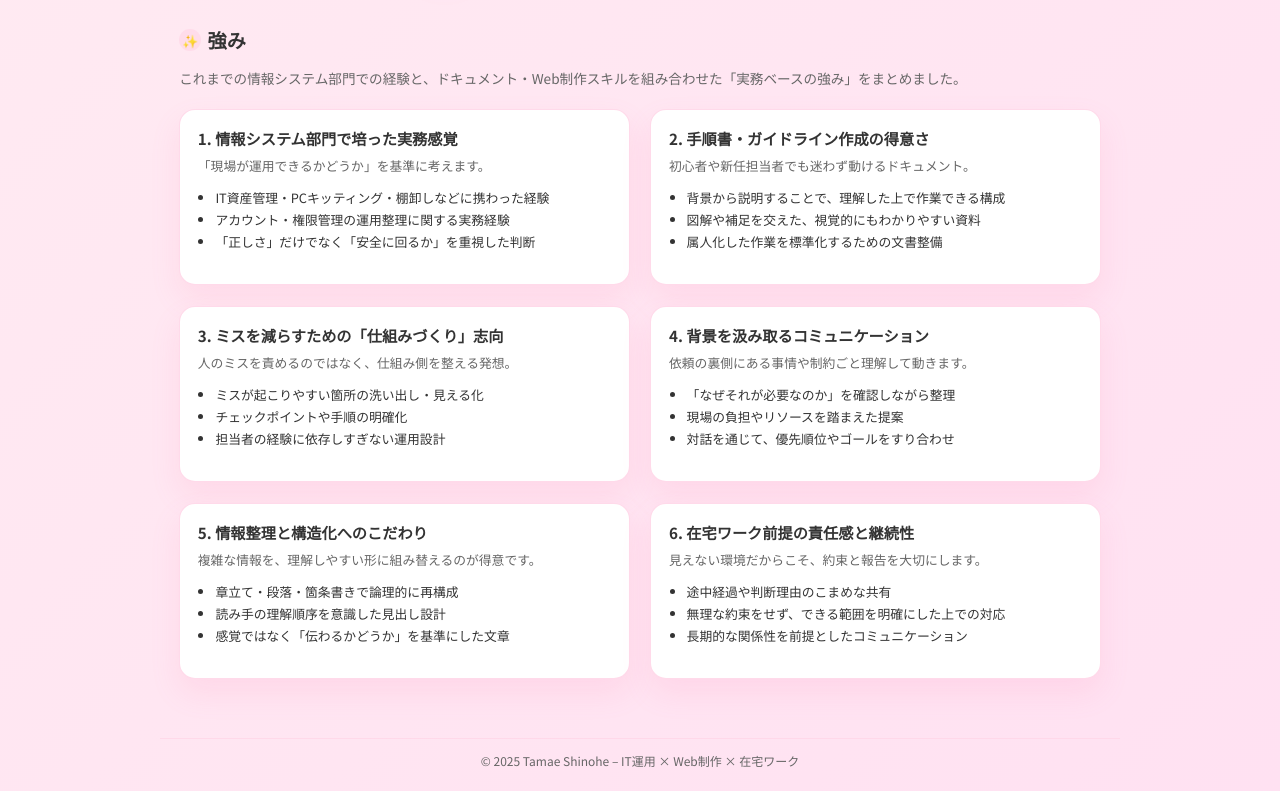
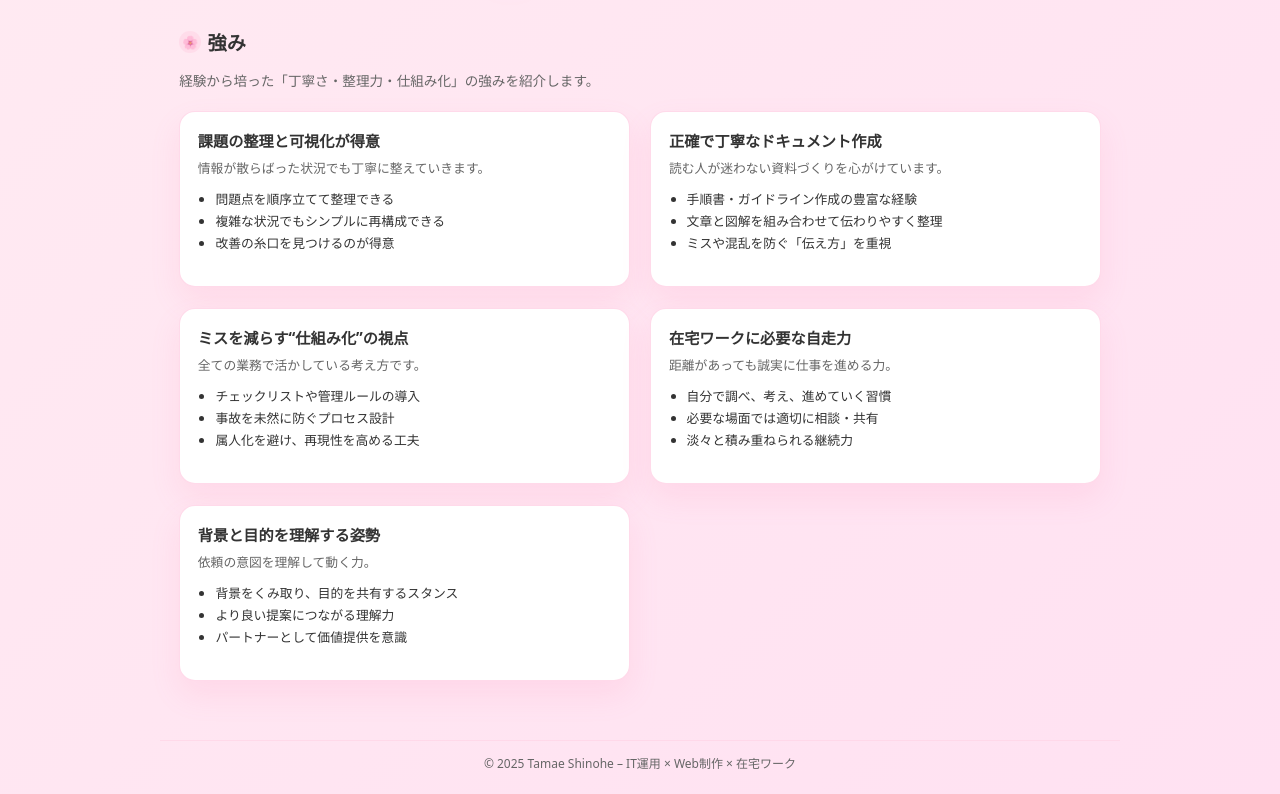
Before and after one commit to worldworkstyle00-web/Portforio, a plain HTML site: page strengths.html in a window 1280 px wide. Shown: the part 108-902 px from the top of the page. Drawn offline with Linux system fonts and the light colour scheme.

Commit message:
workstyle_strengs

```diff
--- a/strengths.html
+++ b/strengths.html
@@ -2,125 +2,107 @@
 <html lang="ja">
 <head>
   <meta charset="UTF-8" />
-  <title>ポートフォリオ | 強み</title>
+  <title>強み | Strengths</title>
   <meta name="viewport" content="width=device-width, initial-scale=1" />
-  <meta name="description" content="IT運用・Web制作・ドキュメント作成など、在宅ワークで提供できる強みを整理したページです。" />
-  <link href="https://fonts.googleapis.com/css2?family=Noto+Sans+JP:wght@300;400;500;700&display=swap" rel="stylesheet" />
   <link rel="stylesheet" href="style.css" />
 </head>
 <body>
 <div class="page-wrap">
+
 <header>
-      <!-- 共通ナビ：強みだけ active -->
   <nav class="nav">
     <div class="nav-left">
-          <div class="brand-circle">
-            <span>TW</span>
-          </div>
+      <div class="brand-circle"><span>TW</span></div>
       <div class="brand-text">
         <div class="brand-text-title">IT運用 × Web制作</div>
         <div class="brand-text-sub">実効性重視の在宅ワーカー</div>
       </div>
     </div>
-        <button class="nav-toggle" aria-label="メニューを開く">
-          <span></span><span></span><span></span>
-        </button>
+    <button class="nav-toggle"><span></span><span></span><span></span></button>
     <div class="nav-links">
       <a href="index.html" class="nav-link">概要</a>
-          <a href="workstyle.html" class="nav-link active">仕事観</a>
-          <a href="strengths.html" class="nav-link">強み</a>
+      <a href="workstyle.html" class="nav-link">仕事観</a>
+      <a href="strengths.html" class="nav-link active">強み</a>
       <a href="skills.html" class="nav-link">スキル</a>
       <a href="stories.html" class="nav-link">改善事例</a>
       <a href="services.html" class="nav-link">提供できる業務</a>
       <a href="workflow.html" class="nav-link">仕事の進め方</a>
       <a href="vision.html" class="nav-link">今後について</a>
-          <a href="contact.html" class="nav-link">お問い合わせ</a>        </div>
+      <a href="contact.html" class="nav-link">お問い合わせ</a>
+    </div>
   </nav>
 </header>
 
 <main>
 <section class="section">
   <div class="section-heading">
-          <span class="section-heading-pill">✨</span>
+    <span class="section-heading-pill">🌸</span>
     <span>強み</span>
   </div>
-        <p class="section-subtitle">
-          これまでの情報システム部門での経験と、ドキュメント・Web制作スキルを組み合わせた「実務ベースの強み」をまとめました。
-        </p>
+  <p class="section-subtitle">経験から培った「丁寧さ・整理力・仕組み化」の強みを紹介します。</p>
 
   <div class="card-grid">
-          <article class="card">
-            <div class="card-title">1. 情報システム部門で培った実務感覚</div>
-            <div class="card-tagline">「現場が運用できるかどうか」を基準に考えます。</div>
+
+    <div class="card">
+      <div class="card-title">課題の整理と可視化が得意</div>
+      <div class="card-tagline">情報が散らばった状況でも丁寧に整えていきます。</div>
       <ul class="card-list">
-              <li>IT資産管理・PCキッティング・棚卸しなどに携わった経験</li>
-              <li>アカウント・権限管理の運用整理に関する実務経験</li>
-              <li>「正しさ」だけでなく「安全に回るか」を重視した判断</li>
+        <li>問題点を順序立てて整理できる</li>
+        <li>複雑な状況でもシンプルに再構成できる</li>
+        <li>改善の糸口を見つけるのが得意</li>
       </ul>
-          </article>
+    </div>
 
-          <article class="card">
-            <div class="card-title">2. 手順書・ガイドライン作成の得意さ</div>
-            <div class="card-tagline">初心者や新任担当者でも迷わず動けるドキュメント。</div>
+    <div class="card">
+      <div class="card-title">正確で丁寧なドキュメント作成</div>
+      <div class="card-tagline">読む人が迷わない資料づくりを心がけています。</div>
       <ul class="card-list">
-              <li>背景から説明することで、理解した上で作業できる構成</li>
-              <li>図解や補足を交えた、視覚的にもわかりやすい資料</li>
-              <li>属人化した作業を標準化するための文書整備</li>
+        <li>手順書・ガイドライン作成の豊富な経験</li>
+        <li>文章と図解を組み合わせて伝わりやすく整理</li>
+        <li>ミスや混乱を防ぐ「伝え方」を重視</li>
       </ul>
-          </article>
+    </div>
 
-          <article class="card">
-            <div class="card-title">3. ミスを減らすための「仕組みづくり」志向</div>
-            <div class="card-tagline">人のミスを責めるのではなく、仕組み側を整える発想。</div>
+    <div class="card">
+      <div class="card-title">ミスを減らす“仕組み化”の視点</div>
+      <div class="card-tagline">全ての業務で活かしている考え方です。</div>
       <ul class="card-list">
-              <li>ミスが起こりやすい箇所の洗い出し・見える化</li>
-              <li>チェックポイントや手順の明確化</li>
-              <li>担当者の経験に依存しすぎない運用設計</li>
+        <li>チェックリストや管理ルールの導入</li>
+        <li>事故を未然に防ぐプロセス設計</li>
+        <li>属人化を避け、再現性を高める工夫</li>
       </ul>
-          </article>
+    </div>
 
-          <article class="card">
-            <div class="card-title">4. 背景を汲み取るコミュニケーション</div>
-            <div class="card-tagline">依頼の裏側にある事情や制約ごと理解して動きます。</div>
+    <div class="card">
+      <div class="card-title">在宅ワークに必要な自走力</div>
+      <div class="card-tagline">距離があっても誠実に仕事を進める力。</div>
       <ul class="card-list">
-              <li>「なぜそれが必要なのか」を確認しながら整理</li>
-              <li>現場の負担やリソースを踏まえた提案</li>
-              <li>対話を通じて、優先順位やゴールをすり合わせ</li>
+        <li>自分で調べ、考え、進めていく習慣</li>
+        <li>必要な場面では適切に相談・共有</li>
+        <li>淡々と積み重ねられる継続力</li>
       </ul>
-          </article>
+    </div>
 
-          <article class="card">
-            <div class="card-title">5. 情報整理と構造化へのこだわり</div>
-            <div class="card-tagline">複雑な情報を、理解しやすい形に組み替えるのが得意です。</div>
+    <div class="card">
+      <div class="card-title">背景と目的を理解する姿勢</div>
+      <div class="card-tagline">依頼の意図を理解して動く力。</div>
       <ul class="card-list">
-              <li>章立て・段落・箇条書きで論理的に再構成</li>
-              <li>読み手の理解順序を意識した見出し設計</li>
-              <li>感覚ではなく「伝わるかどうか」を基準にした文章</li>
+        <li>背景をくみ取り、目的を共有するスタンス</li>
+        <li>より良い提案につながる理解力</li>
+        <li>パートナーとして価値提供を意識</li>
       </ul>
-          </article>
+    </div>
 
-          <article class="card">
-            <div class="card-title">6. 在宅ワーク前提の責任感と継続性</div>
-            <div class="card-tagline">見えない環境だからこそ、約束と報告を大切にします。</div>
-            <ul class="card-list">
-              <li>途中経過や判断理由のこまめな共有</li>
-              <li>無理な約束をせず、できる範囲を明確にした上での対応</li>
-              <li>長期的な関係性を前提としたコミュニケーション</li>
-            </ul>
-          </article>
   </div>
 </section>
 </main>
 
 <footer>
-      <div class="footer-inner">
-        <div>© 2025 Tamae Shinohe – IT運用 × Web制作 × 在宅ワーク</div>
-      </div>
+  <div class="footer-inner">© 2025 Tamae Shinohe – IT運用 × Web制作 × 在宅ワーク</div>
 </footer>
 
-    <button class="back-to-top" aria-label="ページの先頭へ戻る">↑</button>
+<button class="back-to-top">↑</button>
 </div>
-
 <script src="script.js"></script>
 </body>
 </html>
```
Also changed, not shown: workstyle.html (+47 -66 lines), 1 other file. Lines whose indentation alone changed are shown as unchanged.
